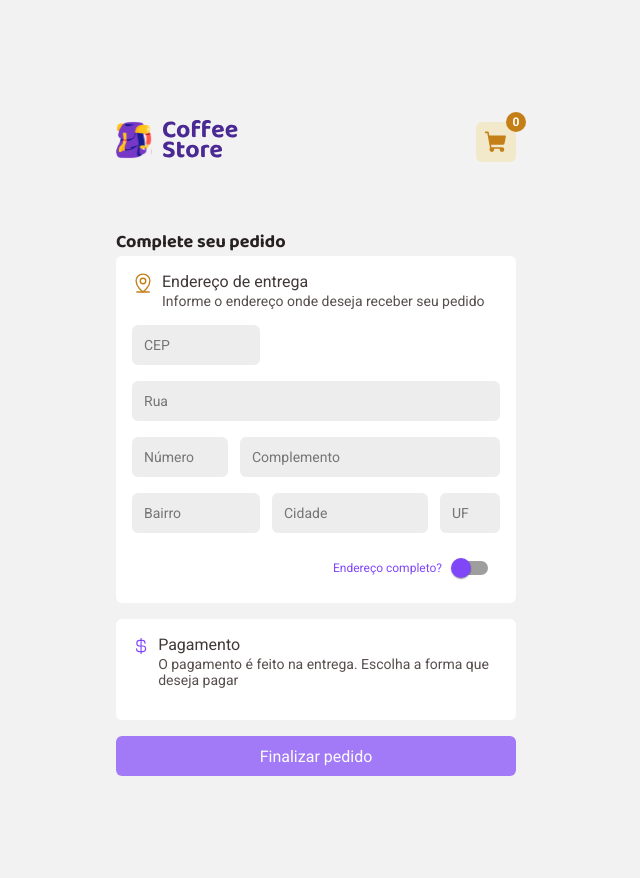
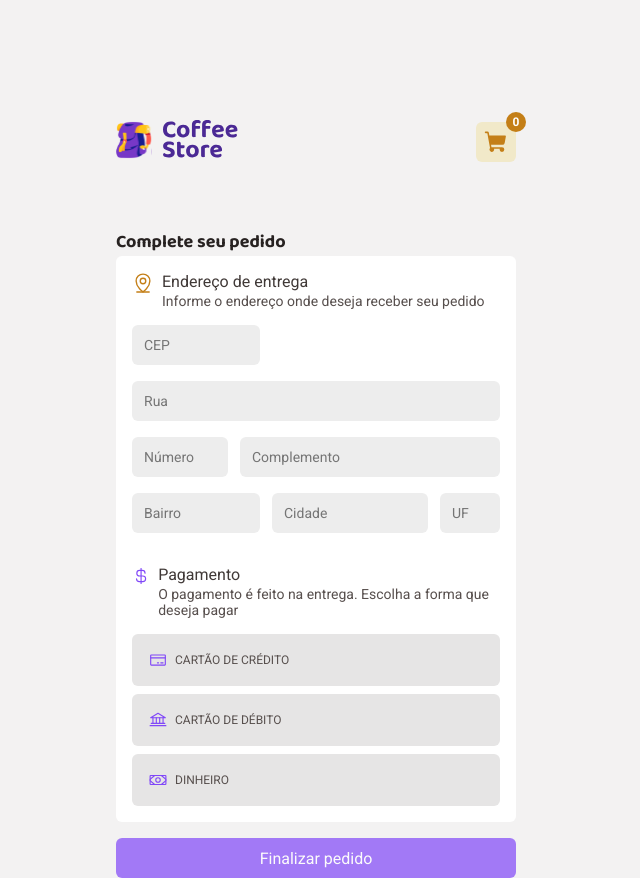
Before and after one commit to matheusdamata/react-coffee-store-live, a React (Vite) app: page /checkout in a window 1280 px wide. Shown: the whole page, without its empty margins (324-964 px from the left). Before the commit the page ends 800 px from the top, so only its background shows below. Built offline with nearby package versions, Linux system fonts and the light colour scheme.

Commit message:
correction page checkout

```diff
--- a/src/page/Checkout/components/ButtonsCheckout/styles.ts
+++ b/src/page/Checkout/components/ButtonsCheckout/styles.ts
@@ -16,6 +16,7 @@ export const Button = styled.button`
   background: ${(props) => props.theme['base-button']};
 
   padding: 1rem;
+  white-space: nowrap;
 
   svg {
     color: ${(props) => props.theme.purple};
--- a/src/page/Checkout/index.tsx
+++ b/src/page/Checkout/index.tsx
@@ -1,7 +1,5 @@
-import React, { useContext, useState } from 'react'
+import { useContext, useState } from 'react'
 import { useForm, FormProvider } from 'react-hook-form'
-
-import Switch from '@mui/material/Switch'
 
 import { zodResolver } from '@hookform/resolvers/zod'
 import * as zod from 'zod'
@@ -17,11 +15,11 @@ import {
   Container,
   FormContainer,
   FormHeaderTitle,
-  SwitchContainer,
 } from './syles'
 import { FormCheckout } from './components/FormCheckout'
 
 import { Context } from '../../context/Context'
+import { Navigate } from 'react-router-dom'
 
 const newSalesOrderFormValidationSchema = zod.object({
   cep: zod.string().min(8).max(8),
@@ -36,7 +34,6 @@ const newSalesOrderFormValidationSchema = zod.object({
 type NewSalesOrderFormData = zod.infer<typeof newSalesOrderFormValidationSchema>
 
 export function Checkout() {
-  const [isFormCompleted, setIsFormCompleted] = useState(false)
   const [selectedPayment, setSelectedPayment] = useState('')
 
   const { carts, dispatch } = useContext(Context)
@@ -63,8 +60,6 @@ export function Checkout() {
     dispatch({
       type: 'REMOVE_ALL',
     })
-
-    console.log(selectedPayment)
     reset()
   }
 
@@ -86,10 +81,6 @@ export function Checkout() {
 
   const isCheckoutComplete = isFormComplete && !isSubmitSaleForm
 
-  const handleChangeSwitch = (event: React.ChangeEvent<HTMLInputElement>) => {
-    setIsFormCompleted(event.target.checked)
-  }
-
   return (
     <Container>
       <h1>Complete seu pedido</h1>
@@ -103,7 +94,6 @@ export function Checkout() {
           </div>
         </FormHeaderTitle>
 
-        {!isFormCompleted ? (
         <form
           id="formNewSales"
           onSubmit={handleSubmit(handleNewSaleSubmit)}
@@ -113,17 +103,6 @@ export function Checkout() {
             <FormCheckout />
           </FormProvider>
         </form>
-        ) : null}
-
-        <SwitchContainer>
-          <span>Endereço completo?</span>
-          <Switch
-            color="secondary"
-            checked={isFormCompleted}
-            onChange={handleChangeSwitch}
-          />
-        </SwitchContainer>
-      </FormContainer>
 
         <ButtonsPayment>
           <ButtonsHeaderTitle>
@@ -136,7 +115,6 @@ export function Checkout() {
             </div>
           </ButtonsHeaderTitle>
 
-        {isFormCompleted ? (
           <ButtonsPaymentContent>
             <ButtonsCheckout
               name="credit-card"
@@ -151,8 +129,8 @@ export function Checkout() {
               onClick={() => setSelectedPayment('Dinheiro')}
             />
           </ButtonsPaymentContent>
-        ) : null}
         </ButtonsPayment>
+      </FormContainer>
 
       <ButtonFinishedCheckout
         form="formNewSales"
@@ -161,6 +139,8 @@ export function Checkout() {
       >
         Finalizar pedido
       </ButtonFinishedCheckout>
+
+      {/* {isCheckoutComplete ? <Navigate to="/success"></Navigate> : null} */}
     </Container>
   )
 }
--- a/src/page/Checkout/syles.ts
+++ b/src/page/Checkout/syles.ts
@@ -71,7 +71,6 @@ export const ButtonsPayment = styled.div`
   border-radius: 6px;
   background: ${(props) => props.theme.white};
 
-  padding: 1rem;
   margin-top: 1rem;
 `
 
```
Lines whose indentation alone changed are shown as unchanged.
